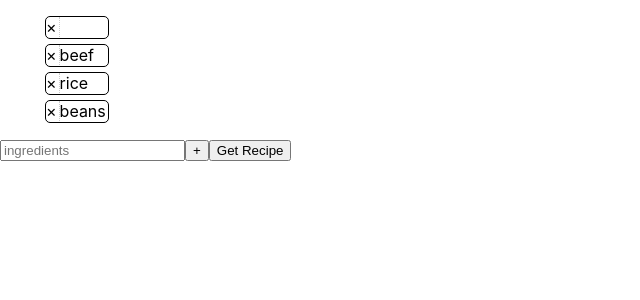
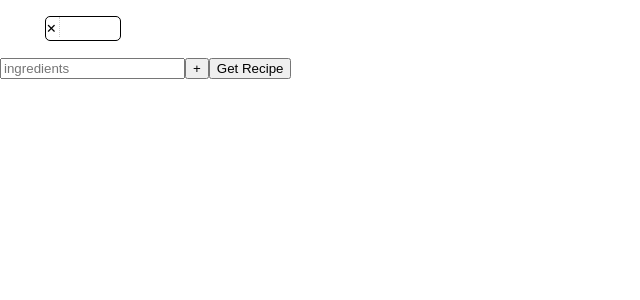
Before and after one commit to gabrielagbese/fridge, a React (Create React App) app: page / in a window 1280 px wide. Shown: the top 300 px of the page, without its empty margins (0-640 px from the left). Built offline with nearby package versions, Linux system fonts and the light colour scheme.

Commit message:
empty list default, no max height

```diff
--- a/src/App.js
+++ b/src/App.js
@@ -6,7 +6,7 @@ import "./layout.css"
 function App() {
   const [mealData, setMealData] = useState(null);
   const [ingredients, setIngredients] = useState("chicken,curry");
-  var [ingredientList, listChange] = useState(["chicken","beef","rice","beans"])
+  var [ingredientList, listChange] = useState([""])
   let stringResult;
 
 
--- a/src/layout.css
+++ b/src/layout.css
@@ -8,9 +8,8 @@
 
 .tagstyle {
   border: thin solid black;
-  max-width: 5%;
+  max-width: 6%;
   min-width: 3%;
-  height: 18px;
   padding-bottom: 3px;
   overflow: hidden;
   border-radius: 5px;
--- a/src/layout.scss
+++ b/src/layout.scss
@@ -7,9 +7,9 @@
   }
 .tagstyle{
     border: thin solid black;
-    max-width: 5%;
+    max-width: 6%;
     min-width: 3%;
-    height: 18px;
+    //height: 18px;
     padding-bottom: 3px;
     overflow: hidden;
     border-radius: 5px;
```
Also changed, not shown: 1 other file (tests, documents, lock files or other folders).
